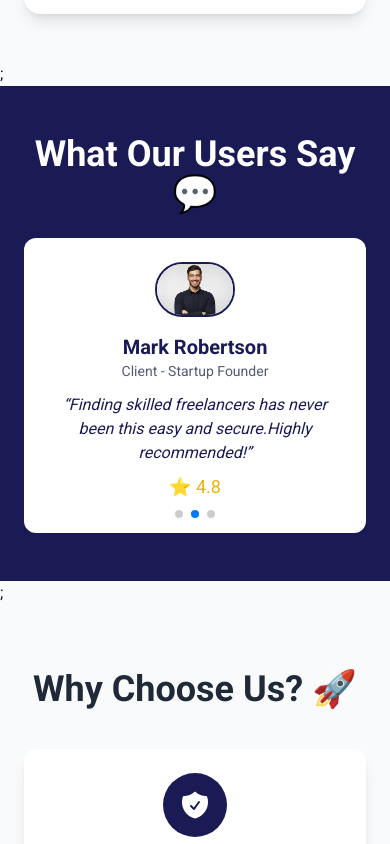
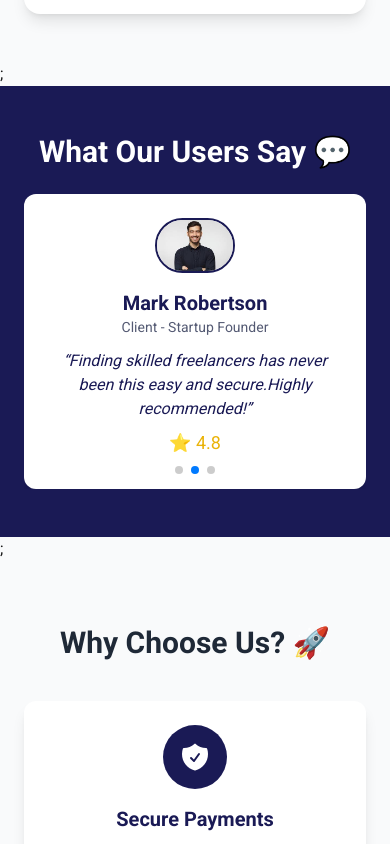
Before and after one commit to Bz14/Freelancing-System, a Next.js app in the folder Frontend/proconnect/: page / in a window 390 px wide. Shown: the part 3718-4562 px from the top of the page. Built offline with nearby package versions, Linux system fonts and the light colour scheme.

Commit message:
Text responsivness added.

```diff
--- a/Frontend/proconnect/src/app/(auth)/login/page.tsx
+++ b/Frontend/proconnect/src/app/(auth)/login/page.tsx
@@ -4,7 +4,6 @@ import { useForm, FieldErrors } from "react-hook-form";
 import * as yup from "yup";
 import { yupResolver } from "@hookform/resolvers/yup";
 import {
-  FaUser,
   FaEnvelope,
   FaLock,
   FaEyeSlash,
@@ -76,7 +75,7 @@ const Login = () => {
         </h1>
 
         <form
-          className="mt-6 space-y-4"
+          className="mt-4 space-y-4"
           onSubmit={handleSubmit(onSubmit, onError)}
         >
           <div className="relative">
--- a/Frontend/proconnect/src/app/components/home/benifits.tsx
+++ b/Frontend/proconnect/src/app/components/home/benifits.tsx
@@ -39,7 +39,7 @@ const WhyChooseUs = () => {
   return (
     <section className="py-16 bg-gray-50">
       <div className="max-w-6xl mx-auto px-6 text-center">
-        <h2 className="text-4xl font-bold text-gray-800 mb-10">
+        <h2 className="text-3xl lg:text-4xl font-bold text-gray-800 mb-10">
           Why Choose Us? 🚀
         </h2>
         <div className="grid grid-cols-1 md:grid-cols-2 lg:grid-cols-4 gap-6">
--- a/Frontend/proconnect/src/app/components/home/blogs.tsx
+++ b/Frontend/proconnect/src/app/components/home/blogs.tsx
@@ -27,10 +27,10 @@ const blogPosts = [
 const BlogSection = () => (
   <section className="py-16 bg-gray-50">
     <div className="max-w-6xl mx-auto px-6">
-      <h2 className="text-4xl font-bold text-center text-gray-800">
+      <h2 className="text-3xl lg:text-4xl font-bold text-center text-gray-800">
         Latest Insights 📝
       </h2>
-      <div className="mt-8 grid grid-cols-1 md:grid-cols-2 lg:grid-cols-3 gap-6">
+      <div className="mt-4 lg:mt-8 grid grid-cols-1 md:grid-cols-2 lg:grid-cols-3 gap-6">
         {blogPosts.map((post) => (
           <div
             key={post.id}
--- a/Frontend/proconnect/src/app/components/home/call_to_action.tsx
+++ b/Frontend/proconnect/src/app/components/home/call_to_action.tsx
@@ -2,7 +2,7 @@ import Link from "next/link";
 
 const CTASection = () => (
   <section className="bg-gradient-to-r from-primary to-primary text-white py-12 text-center">
-    <h2 className="text-4xl font-bold">Get Started Now! 🚀</h2>
+    <h2 className="text-2xl lg:text-4xl font-bold">Get Started Now! 🚀</h2>
     <p className="mt-2 text-lg">
       Find the perfect freelancer or your next gig today.
     </p>
--- a/Frontend/proconnect/src/app/components/home/testimonial.tsx
+++ b/Frontend/proconnect/src/app/components/home/testimonial.tsx
@@ -40,7 +40,9 @@ export default function Testimonials() {
   return (
     <section className="py-12 bg-gradient-to-r from-primary to-primary text-white h-fit">
       <div className="max-w-5xl mx-auto px-6 text-center">
-        <h2 className="text-4xl font-bold mb-6">What Our Users Say 💬</h2>
+        <h2 className="text-3xl lg:text-4xl font-bold mb-6">
+          What Our Users Say 💬
+        </h2>
 
         <Swiper
           modules={[Pagination, Autoplay]}
```
